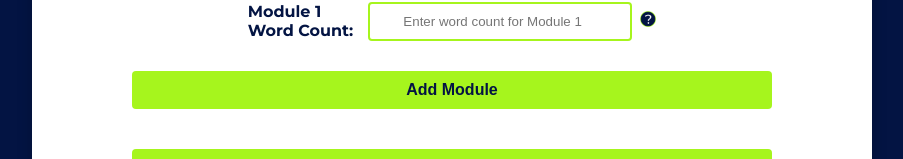
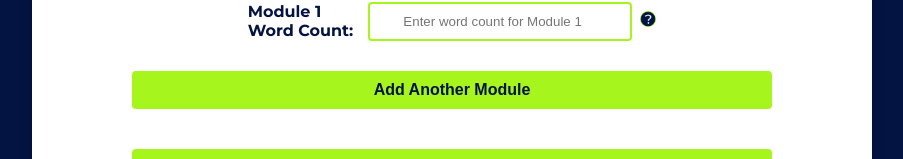
Before and after one commit to PhilHanly/productioncalculator, a plain HTML site: page index.html in a window 1280 px wide. Shown: the part 775-934 px from the top of the page, without its empty margins (188-1091 px from the left). Drawn offline with nearby package versions, Linux system fonts and the light colour scheme.

Commit message:
Update index.html

```diff
--- a/index.html
+++ b/index.html
@@ -270,7 +270,7 @@
       </div>
     </div>
     <div class="form-group">
-      <button type="button" id="add-module">Add Module</button>
+      <button type="button" id="add-module">Add Another Module</button>
     </div>
     <button type="button" id="remove-module" disabled>Remove Module</button>
 
```
